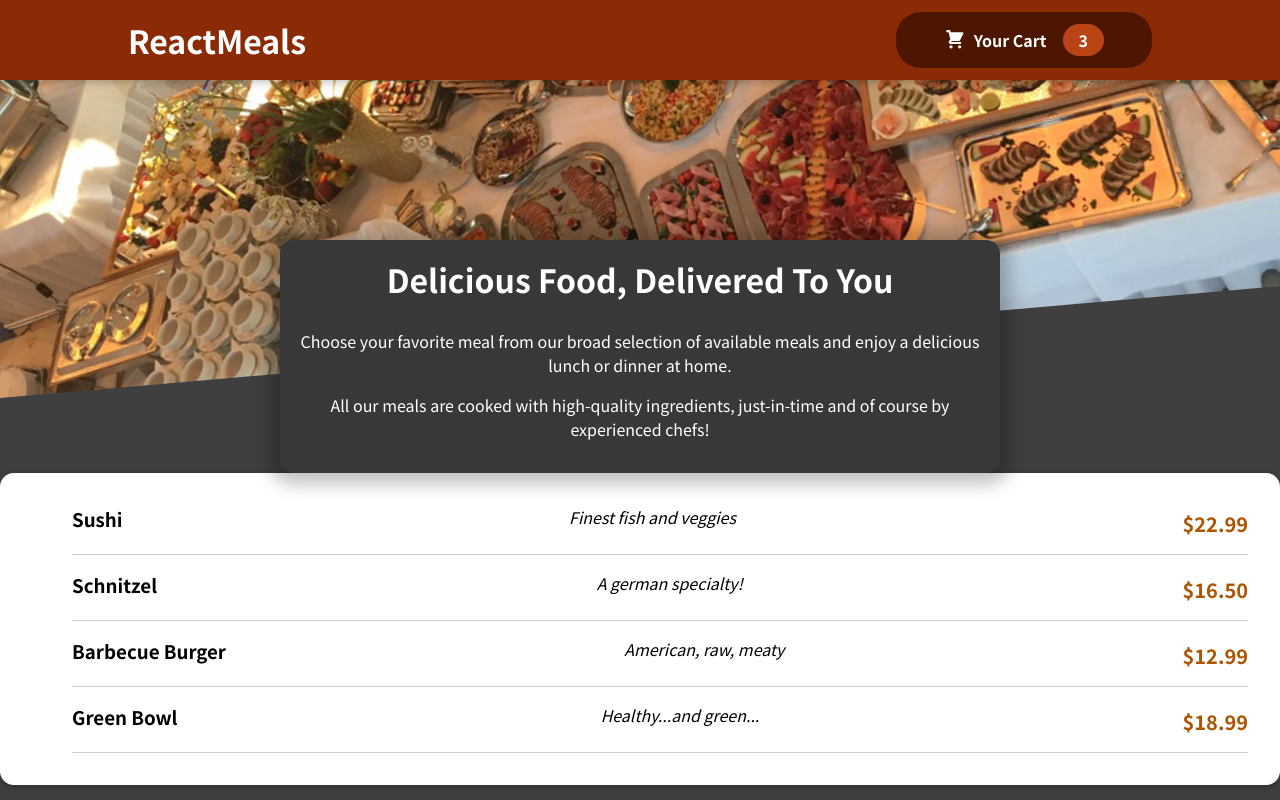
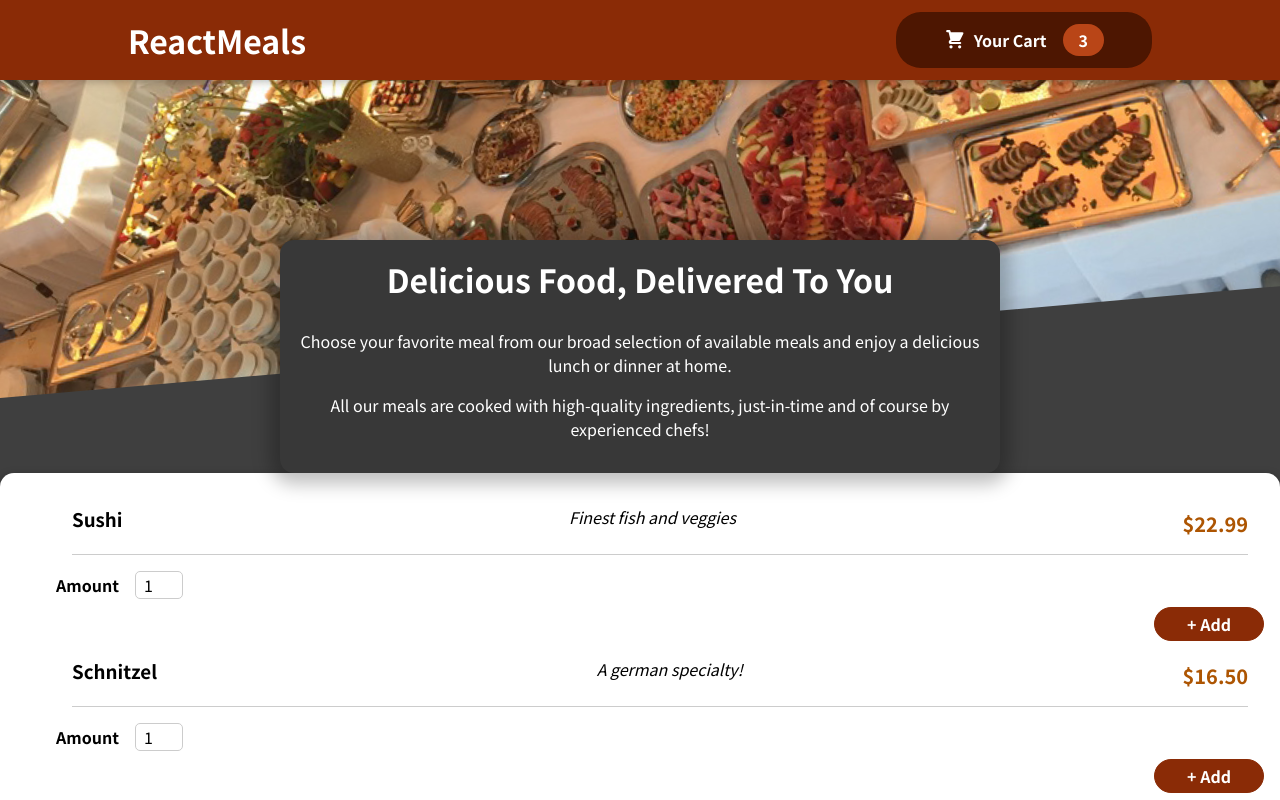
Before and after one commit to SamuelDourado/react-course-2023, a React (Create React App) app in the folder food-order/: page / in a window 1280 px wide. Shown: the top 800 px of the page. Built offline with nearby package versions, Linux system fonts and the light colour scheme.

Commit message:
Adiciona MealForm e Input componente

```diff
--- a/food-order/src/components/Meals/Meal/Meal.js
+++ b/food-order/src/components/Meals/Meal/Meal.js
@@ -1,4 +1,5 @@
 import classes from './Meal.module.css';
+import MealForm from './MealForm';
 
 const Meal = (props) => {
   const price = `$${props.price.toFixed(2)}`;
@@ -13,7 +14,7 @@ const Meal = (props) => {
         <div className={classes.price}>{price}</div>
       </div>
       <div>
-
+        <MealForm />
       </div>
     </li>
   );
--- /dev/null
+++ b/food-order/src/components/Meals/Meal/MealForm.js
@@ -0,0 +1,23 @@
+import Input from "../../UI/Input";
+import classes from "./MealForm.module.css";
+
+const MealForm = (props) => {
+  return (
+    <form className={classes.form}>
+      <Input
+        label="Amount"
+        input={{
+          id: "amount",
+          type: "number",
+          mim: "1",
+          max: "5",
+          step: "1",
+          defaultValue: "1",
+        }}
+      />
+      <button>+ Add</button>
+    </form>
+  );
+};
+
+export default MealForm;
--- /dev/null
+++ b/food-order/src/components/Meals/Meal/MealForm.module.css
@@ -0,0 +1,20 @@
+.form {
+  text-align: right;
+}
+
+.form button {
+  font: inherit;
+  cursor: pointer;
+  background-color: #8a2b06;
+  border: 1px solid #8a2b06;
+  color: white;
+  padding: 0.25rem 2rem;
+  border-radius: 20px;
+  font-weight: bold;
+}
+
+.form button:hover,
+.form button:active {
+  background-color: #641e03;
+  border-color: #641e03;
+}
--- /dev/null
+++ b/food-order/src/components/UI/Input.js
@@ -0,0 +1,12 @@
+import classes from "./Input.module.css";
+
+const Input = (props) => {
+  return (
+    <div className={classes.input}>
+      <label htmlFor={props.input.id}>{props.label}</label>
+      <input {...props.input}></input>
+    </div>
+  );
+};
+
+export default Input;
--- /dev/null
+++ b/food-order/src/components/UI/Input.module.css
@@ -0,0 +1,18 @@
+.input {
+  display: flex;
+  align-items: center;
+  margin-bottom: 0.5rem;
+}
+
+.input label {
+  font-weight: bold;
+  margin-right: 1rem;
+}
+
+.input input {
+  width: 3rem;
+  border-radius: 5px;
+  border: 1px solid #ccc;
+  font: inherit;
+  padding-left: 0.5rem;
+}
```
